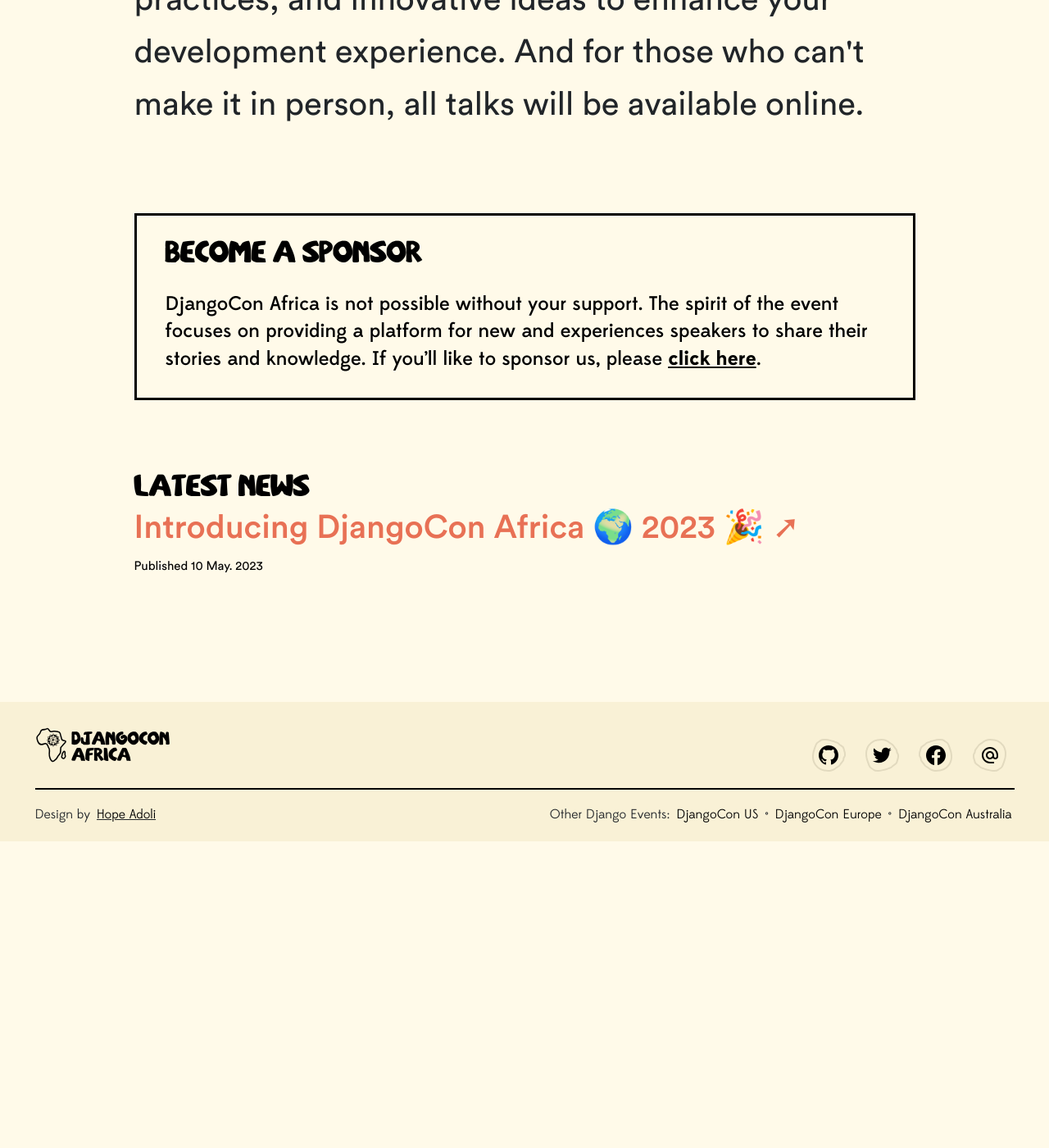
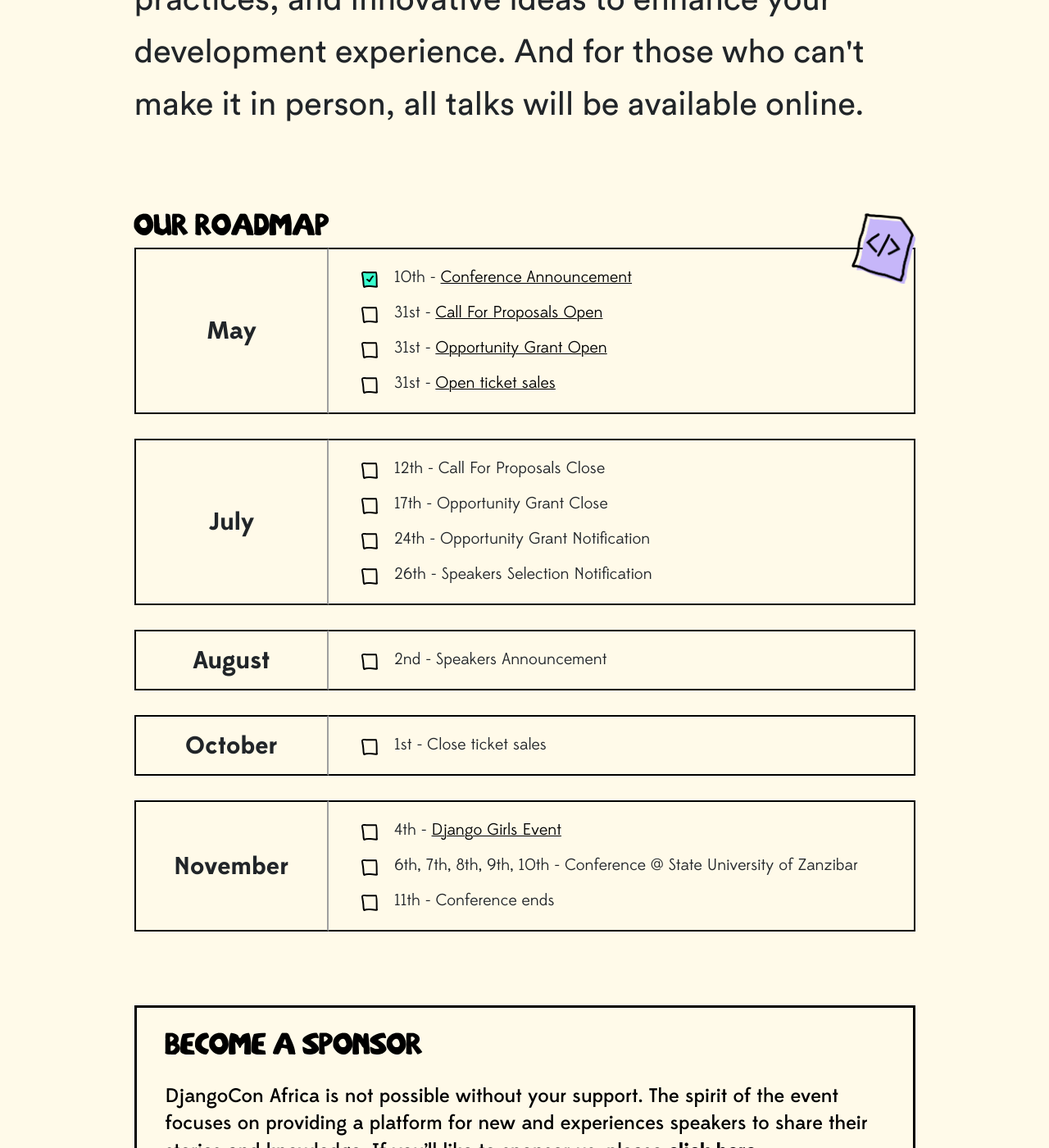
Before and after one commit to djangocon/2023.djangocon.africa, a Jekyll site: the page built from index.md, in a window 1280 px wide and 1400 px high, scrolled down 1915 px. Shown: the whole window at 82% size. Built offline with Jekyll 4.4.1, drawn with Linux system fonts in a browser that asks for light colours; before the commit the page ends 2941 px from its top, so only the background shows below that.

```diff
--- a/_data/roadmap.yml
+++ b/_data/roadmap.yml
@@ -1,50 +1,66 @@
 - month: May
   dates:
-    - date: "2023-05-16"
-      dateCardinal: "16th"
-      text: "Super Early Bird Ticket sales open"
+    - date: "2023-05-10"
+      dateCardinal: "10th"
+      text: "Conference Announcement"
+      url: "/news/announcing-djangocon-africa-2023"
+
+    - date: "2023-05-31"
+      dateCardinal: "31st"
+      text: "Call For Proposals Open"
       url: "#"
-    - date: "2023-05-18"
-      dateCardinal: "18th"
-      text: "Grant applications' form open"
+
+    - date: "2023-05-31"
+      dateCardinal: "31st"
+      text: "Opportunity Grant Open"
       url: "#"
-    - date: "2023-05-23"
-      dateCardinal: "23rd"
-      text: "Call for Participation opens"
+
+    - date: "2023-05-31"
+      dateCardinal: "31st"
+      text: "Open ticket sales"
       url: "#"
-- month: June
-  dates:
-    - date: "2023-06-01"
-      dateCardinal: "1st"
-      text: "Super Early Bird Ticket sales close"
+
 - month: July
   dates:
-    - date: "2023-07-01"
-      dateCardinal: "1st"
-      text: "Call for Participation deadline"
+    - date: "2023-07-12"
+      dateCardinal: "12th"
+      text: "Call For Proposals Close"
+
+    - date: "2023-07-17"
+      dateCardinal: "17th"
+      text: "Opportunity Grant Close"
+
+    - date: "2023-07-24"
+      dateCardinal: "24th"
+      text: "Opportunity Grant Notification"
+
+    - date: "2023-07-26"
+      dateCardinal: "26th"
+      text: "Speakers Selection Notification"
+
 - month: August
   dates:
-    - date: "2023-08-01"
-      dateCardinal: "1st"
-      text: "Early Bird Ticket sales close"
-    - date: "2023-08-15"
-      dateCardinal: "15th"
-      text: "Grants application deadline"
-- month: September
-  dates:
-    - date: "2023-09-01"
-      dateCardinal: "1st"
-      text: "Talks start being published"
-    - date: "2023-09-15"
-      dateCardinal: "15th"
-      text: "Schedule is published"
+    - date: "2023-08-02"
+      dateCardinal: "2nd"
+      text: "Speakers Announcement"
+
 - month: October
   dates:
-    - date: "2023-10-25"
-      dateCardinal: "23rd, 24th, 25th"
-      text: "Main Conference @ Movenpick Hotel"
-      url: "#"
-    - date: "2023-10-55"
-      dateCardinal: "25th"
-      url: "#"
-      text: "Afterparty @ Hillbury Gardens"
+    - date: "2023-10-01"
+      dateCardinal: "1st"
+      text: "Close ticket sales"
+
+- month: November
+  dates:
+    - date: "2023-11-04"
+      dateCardinal: "4th"
+      text: "Django Girls Event"
+      url: "https://djangogirls.org/en/zanzibar/"
+
+    - date: "2023-11-06"
+      dateCardinal: "6th, 7th, 8th, 9th, 10th"
+      text: "Conference @ State University of Zanzibar"
+
+    - date: "2023-11-11"
+      dateCardinal: "11th"
+      text: "Conference ends"
--- a/_includes/home.html
+++ b/_includes/home.html
@@ -45,7 +45,7 @@
       </div>
     </div>
   </section>
-{% comment %}
+
   <section>
     <div class="mini-container roadmap-section">
       <img class="code-image" alt="code image" src="/static/img/site/code.png" />
@@ -77,7 +77,7 @@
       </div>
     </div>
   </section>
-  {% endcomment %}
+
 
   {% comment %}
   <section>
```
